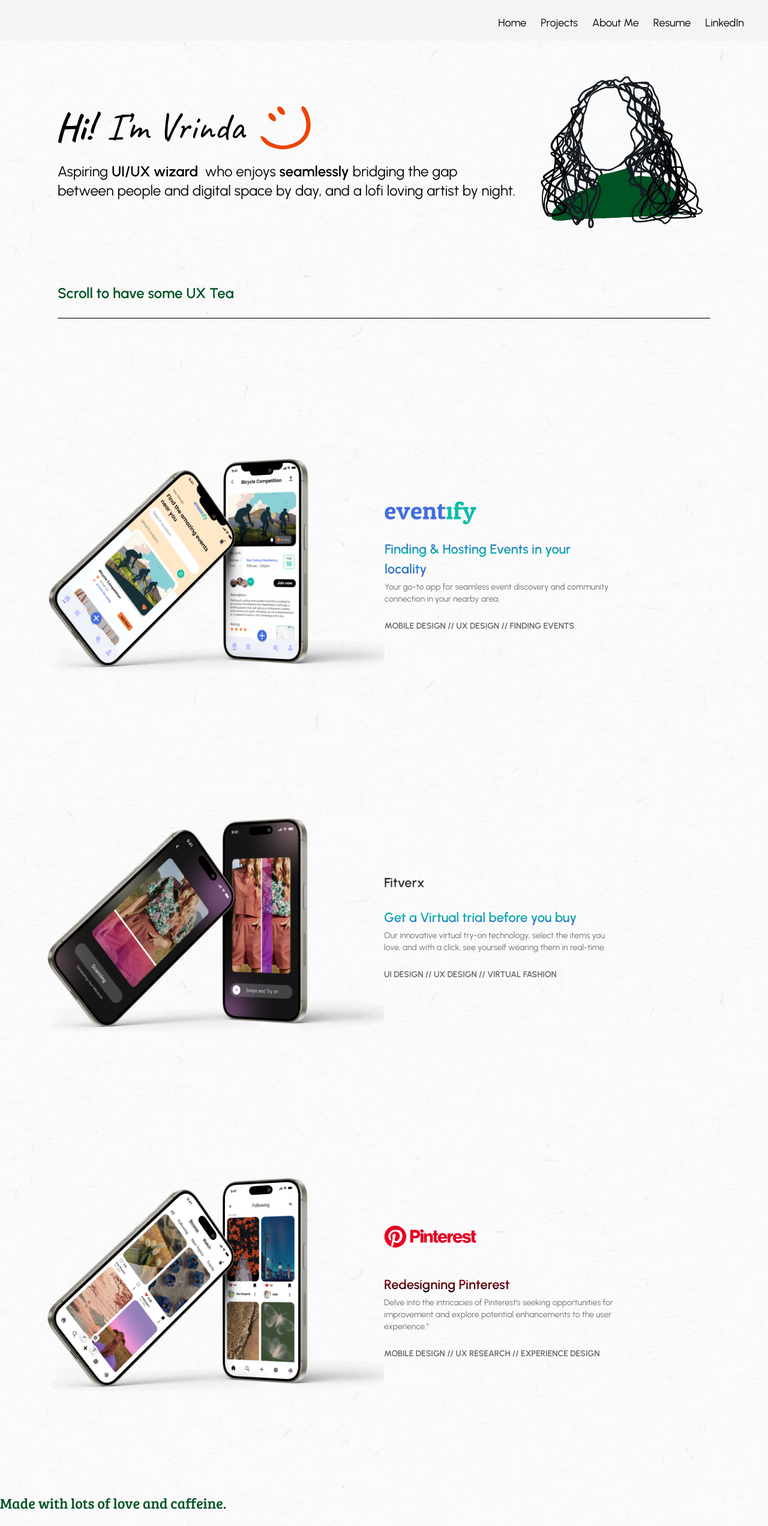
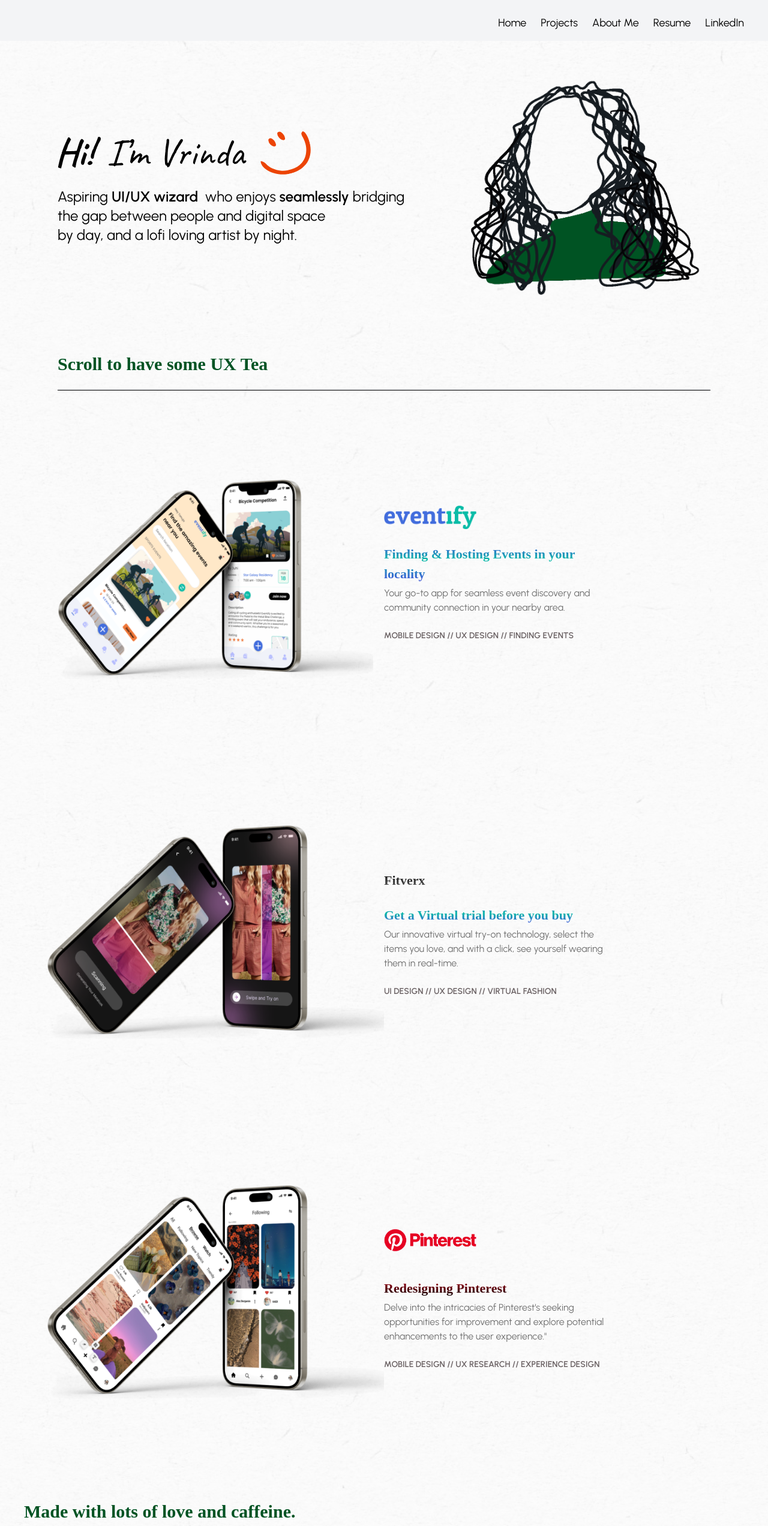
Before and after one commit to namankoolwal/Vrinda-Portfolio, a React (Vite) app: page /landing-page in a window 1280 px wide. Shown: the top 2544 px of the page at 60% size. Built offline with nearby package versions, Linux system fonts and the light colour scheme.

Commit message:
Update styling and responsiveness in Aboutme component and tailwind.config.js

```diff
--- a/src/components/LandingPage.jsx
+++ b/src/components/LandingPage.jsx
@@ -12,10 +12,11 @@
 import Behands from "../assets/images/Social.png";
 import Dribble from "../assets/images/Dribble.png";
 import layer1 from "../assets/images/Layer_1.png";
+import vk from '../assets/images/landingPage/vk.gif'
 
 const LandingPage = () => {
   return (
-    <div>
+    <div >
         <Header/>
 
           <div className=' mx-auto mt-10 md:mt-0 py-10 px-4 md:px-24 '>
@@ -30,30 +31,31 @@
                         Aspiring <span className='font-semibold'>UI/UX wizard</span>  who enjoys<span className='font-semibold'> seamlessly</span> bridging  the  gap  between  people and digital space by day, and a lofi loving artist by night.</p>
                 </div>
                 <div className=' w-[70%] md:w-auto'>
-                    <img src={illustraterGif} alt="illustraterGif" />
+                    <img src={vk} alt="illustraterGif" />
                 </div>
             </div>
           </div>
           {/* ********************************************************************* */}
-          <div className='mx-auto mt-24 md:mt-0 md:py-10 px-2 md:px-24'>
-            <p className='text-2xl font-semibold text-[#005323] pb-6'>Scroll to  have some UX Tea</p>
+          <div className='mx-auto mt-24 md:mt-0 md:pt-10 px-2 md:px-24'>
+            <p className='text-3xl font-Bree  font-semibold text-[#005323] pb-6'>Scroll to  have some UX Tea</p>
             <hr className='font-bold text-black h-[2px] bg-black' />
           </div>
           {/* ********************************************************************* */}
-          <div className='container mx-auto md:my-[50px]'>
-            <div className='eventify flex items-center flex-col md:flex-row'>
+          <div className='container mx-auto md:my-[50px] cursor-pointer '>
+            <div className='eventi flex items-center m-0 flex-col md:flex-row'>
                 <div className='image flex-1 '>
-                    <img src={Eventify} alt="" className='w-full '/>
+                    <img src={Eventify} alt="" className='w-auto '/>
+                    {/* hover:-translate-y-5 transition-all duration-700 */}
                 </div>
-                <div className='flex-1'>
+                <div className='flex-1 '>
                 <div className='details flex flex-col px-5 md:px-0 md:w-[60%] mx-auto md:mx-0'>
                 <div className='w-2/5 '>
                     <img src={eventifyLogo} alt="pinterestLogo" className='w-auto hover:drop-shadow-[0_35px_35px_rgba(150,170,150,0.25)]' />
                         </div>
                     <div>
 
-                    <div className='font-semibold text-[22px] text-transparent bg-clip-text bg-gradient-to-b from-[#4252DD] from-0% via-[#0ABCA7] via-40% to-[#3E5AD9] to-90%'>Finding & Hosting Events in your locality</div>
-                    <div className='text-sm text-[#717171] pt-1'>Your go-to app for seamless event discovery and community connection in your nearby area.</div>
+                    <div className='font-semibold text-[22px] text-transparent bg-clip-text bg-gradient-to-b from-[#4252DD] from-0% via-[#0ABCA7] via-40% to-[#3E5AD9] to-90% font-Bree'>Finding & Hosting Events in your locality</div>
+                    <div className=' text-[#717171] pt-1'>Your go-to app for seamless event discovery and community connection in your nearby area.</div>
                     </div>
                     <div className='text-[#696062] text-sm font-semibold'> MOBILE DESIGN  //  UX DESIGN   //  FINDING EVENTS</div>
                 </div>
@@ -68,11 +70,11 @@
                 </div>
                 <div className='flex-1'>
                 <div className='details flex flex-col px-5 md:px-0 md:w-[60%] mx-auto md:mx-0'>
-                    <div className='font-semibold text-[22px] text-transparent bg-clip-text bg-gradient-to-b from-[#000000] to-[#666666] '>Fitverx</div>
+                    <div className='font-semibold text-[22px] text-transparent bg-clip-text bg-gradient-to-b from-[#000000] to-[#666666] font-Bree '>Fitverx</div>
                     <div>
 
-                    <div className='font-semibold text-[22px] text-transparent bg-clip-text bg-gradient-to-b from-[#4252DD] from-0% via-[#0ABCA7] via-40% to-[#3E5AD9] to-90%'>Get a Virtual trial before you buy</div>
-                    <div className='text-sm text-[#717171] pt-1'>Our innovative virtual try-on technology, select the items you love, and with a click, see yourself wearing them in real-time.</div>
+                    <div className='font-semibold text-[22px] text-transparent bg-clip-text bg-gradient-to-b from-[#4252DD] from-0% via-[#0ABCA7] via-40% to-[#3E5AD9] to-90% font-Bree'>Get a Virtual trial before you buy</div>
+                    <div className=' text-[#717171] pt-1'>Our innovative virtual try-on technology, select the items you love, and with a click, see yourself wearing them in real-time.</div>
                     </div>
                     <div className='text-[#696062] text-sm font-semibold'> UI DESIGN  //  UX DESIGN   // VIRTUAL FASHION</div>
                 </div>
@@ -80,7 +82,7 @@
             </div>
           </div>
           {/* ******************************************************************** */}
-          <div className='container mx-auto my-[120px]'>
+          <div className='container mx-auto my-[120px] '>
             <div className='pinterest flex items-center flex-col md:flex-row'>
                 <div className='image flex-1 '>
                     <img src={Pinterest} alt="Pinterest" className='w-full '/>
@@ -92,8 +94,8 @@
                         </div>
 
                     <div>
-                    <div className='font-semibold text-[22px] text-transparent bg-clip-text bg-gradient-to-b from-[#BD081C] to-[#000000]'>Redesigning Pinterest</div>
-                    <div className='text-sm text-[#717171] pt-1'>Delve into the intricacies of Pinterest's seeking opportunities for improvement and explore potential enhancements to the user experience."</div>
+                    <div className='font-semibold text-[22px] text-transparent bg-clip-text bg-gradient-to-b from-[#BD081C] to-[#000000] font-Bree'>Redesigning Pinterest</div>
+                    <div className=' text-[#717171] pt-1'>Delve into the intricacies of Pinterest's seeking opportunities for improvement and explore potential enhancements to the user experience."</div>
                     </div>
                     <div className='text-[#696062] text-sm font-semibold'> MOBILE DESIGN  //  UX RESEARCH  //  EXPERIENCE DESIGN  </div>
                 </div>
@@ -101,8 +103,8 @@
             </div>
           </div>
           {/* ******************************************************************************************* */}
-            <div className='container mx-auto my-[120px] px-5 md:px-0'>
-                <div className='text-2xl font-Bree text-[#005323]'>Made with lots of love and caffeine.</div>
+            <div className='container mx-auto my-[120px] px-5 md:px-10'>
+                <div className='text-3xl font-Bree font-semibold text-[#005323]'>Made with lots of love and caffeine.</div>
                 <div className="images flex ">
               <a href="https://www.behance.net/vrindakhandel1">
                 {" "}
--- a/src/css/aboutme.css
+++ b/src/css/aboutme.css
@@ -16,9 +16,9 @@
   /* Adjust the float property for better responsiveness */
   float: right;
   margin-right: 15px; /* Add some space between the text and the image */
-  width: 400px; /* Adjust based on your preference */
+  width: 350px; /* Adjust based on your preference */
   height: auto;
-  padding-top: 80px;
+  padding-top: 40px;
 }
 
 .heading-hola {
--- a/tailwind.config.js
+++ b/tailwind.config.js
@@ -13,10 +13,18 @@
           '50%': { transform: 'translateX(-5px) rotate(-10deg)' },
           '75%' : { transform: 'translateX(5px) rotate(10deg)' },
           '100%' : { transform: 'translateX(0) rotate(0deg)' }
+        },
+        phone:{
+          '0%' : { transform: 'translateY(-5px) rotate(-15deg)' },
+          '25%' : { transform: 'translateY(5px) rotate(5deg)' },
+          '50%': { transform: 'translateY(-5px) rotate(-10deg)' },
+          '75%' : { transform: 'translateY(5px) rotate(10deg)' },
+          '100%' : { transform: 'translateY(0) rotate(0deg)' }
         }
       },
       animation : {
-        ring : 'ring 0.4s ease-in-out infinite alternate'
+        ring : 'ring 0.4s ease-in-out infinite alternate',
+        phone : 'phone 0.4s ease-in-out infinite alternate'
       },
       cursor: {
         'fancy': 'url(./src/assets/Imp/curserIcon.png), wait',
@@ -24,7 +32,7 @@
     },
     fontFamily: {
       Urbanist: ['Urbanist', 'sans-serif'],
-      Bree : ["Bree serif", 'serif']
+      Bree : ["Bree", 'serif']
     },
   },
   plugins: [],
```
Also changed, not shown: src/assets/images/landingPage/Eventify.png, src/assets/images/landingPage/vk.gif (added).
